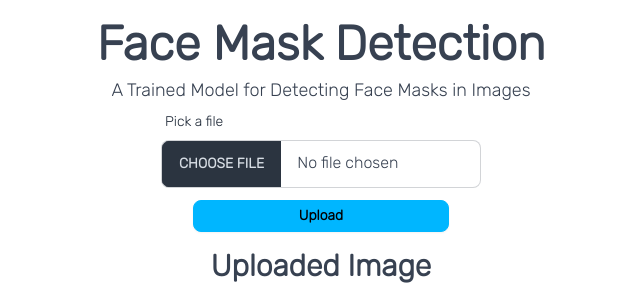
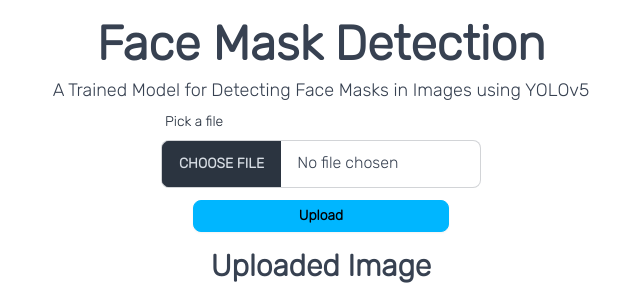
Before and after one commit to InshallahX/mask-detect, a Flask app: page / in a window 1280 px wide. Shown: the top 292 px of the page, without its empty margins (319-959 px from the left). Run offline with Flask 3, Linux system fonts and the light colour scheme; some libraries are stand-ins or nearby versions.

Commit message:
Update index.html

```diff
--- a/templates/index.html
+++ b/templates/index.html
@@ -21,7 +21,7 @@
         <div class="py-5 px-5 justify-center items-center text-center text-gray-700">
             <header>
                 <h1 class="text-5xl font-bold pb-2">Face Mask Detection</h1>
-                <h3 class="text-lg">A Trained Model for Detecting Face Masks in Images</h3>
+                <h3 class="text-lg">A Trained Model for Detecting Face Masks in Images using YOLOv5</h3>
             </header>
 
             <div class="flex items-center justify-center">
```
